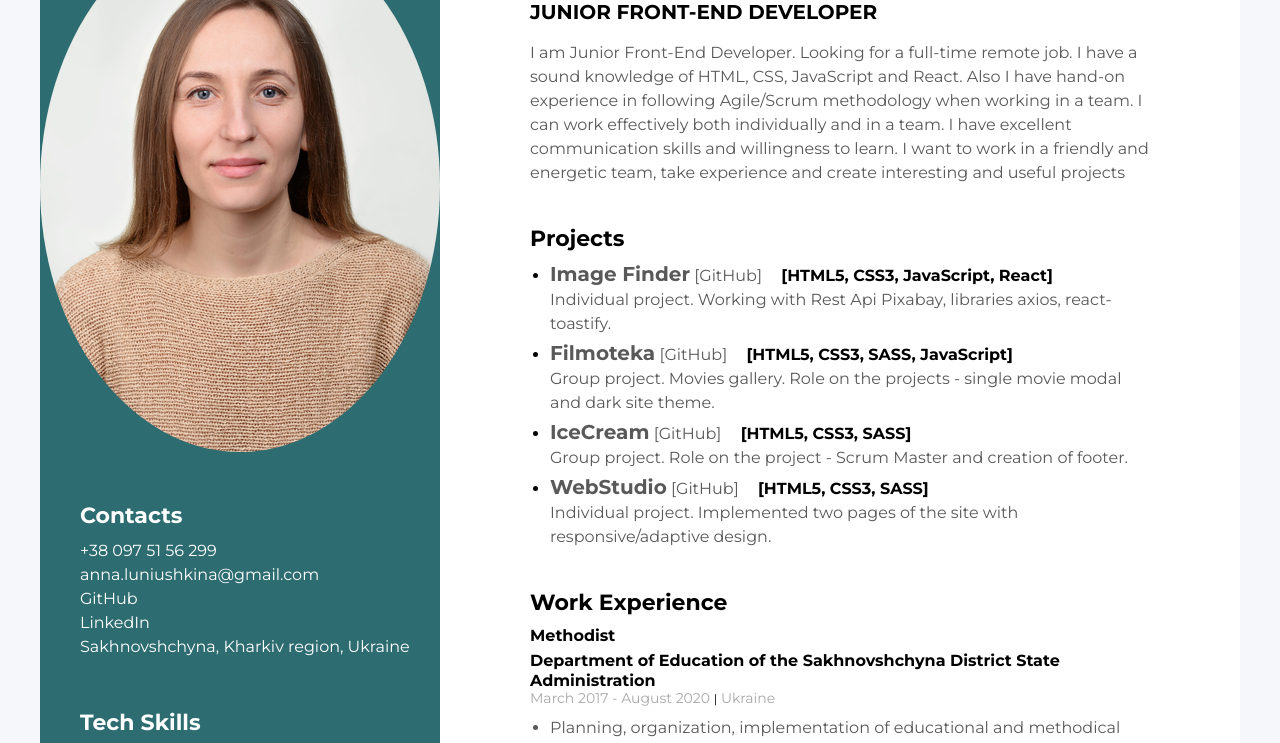
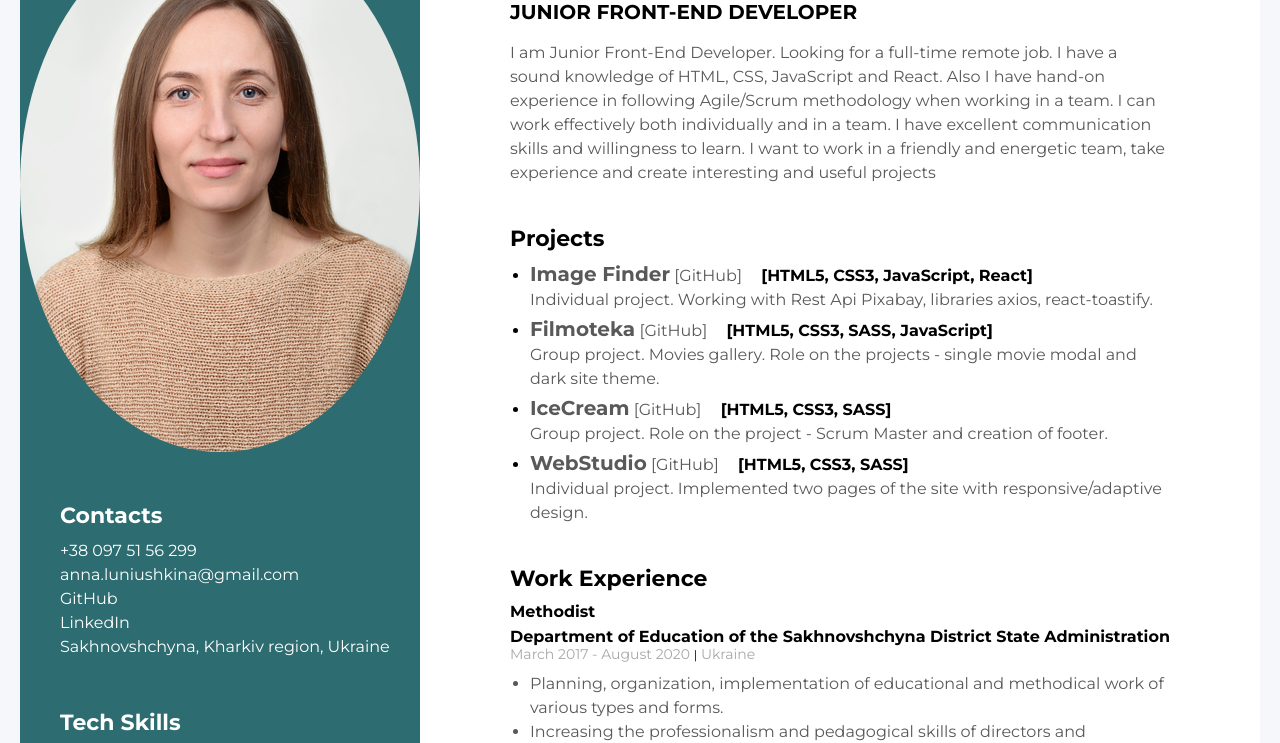
Before and after one commit to AnnaLuniushkina/my-resume, a plain HTML site: page index.html in a window 1280 px wide. Shown: the part 121-864 px from the top of the page. Drawn offline with Linux system fonts and the light colour scheme.

Commit message:
change sizes

```diff
--- a/styles/styles.css
+++ b/styles/styles.css
@@ -47,7 +47,8 @@ img {
 .main {
 	display: flex;
 	flex-direction: row-reverse;
-	width: 1200px;
+	width: 1240px;
+	height: 1754px;
 	margin: 0 auto;
 }
 
```
